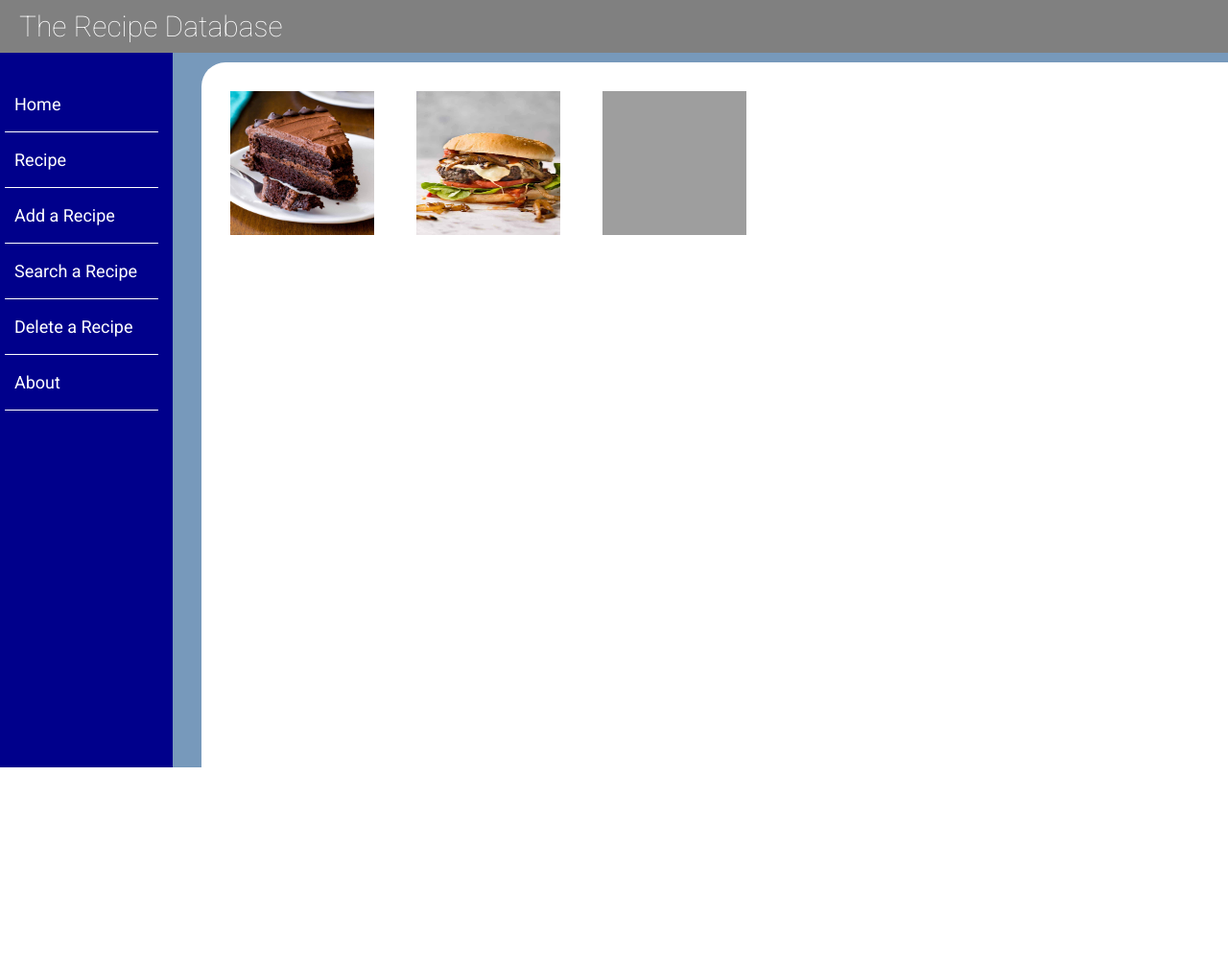
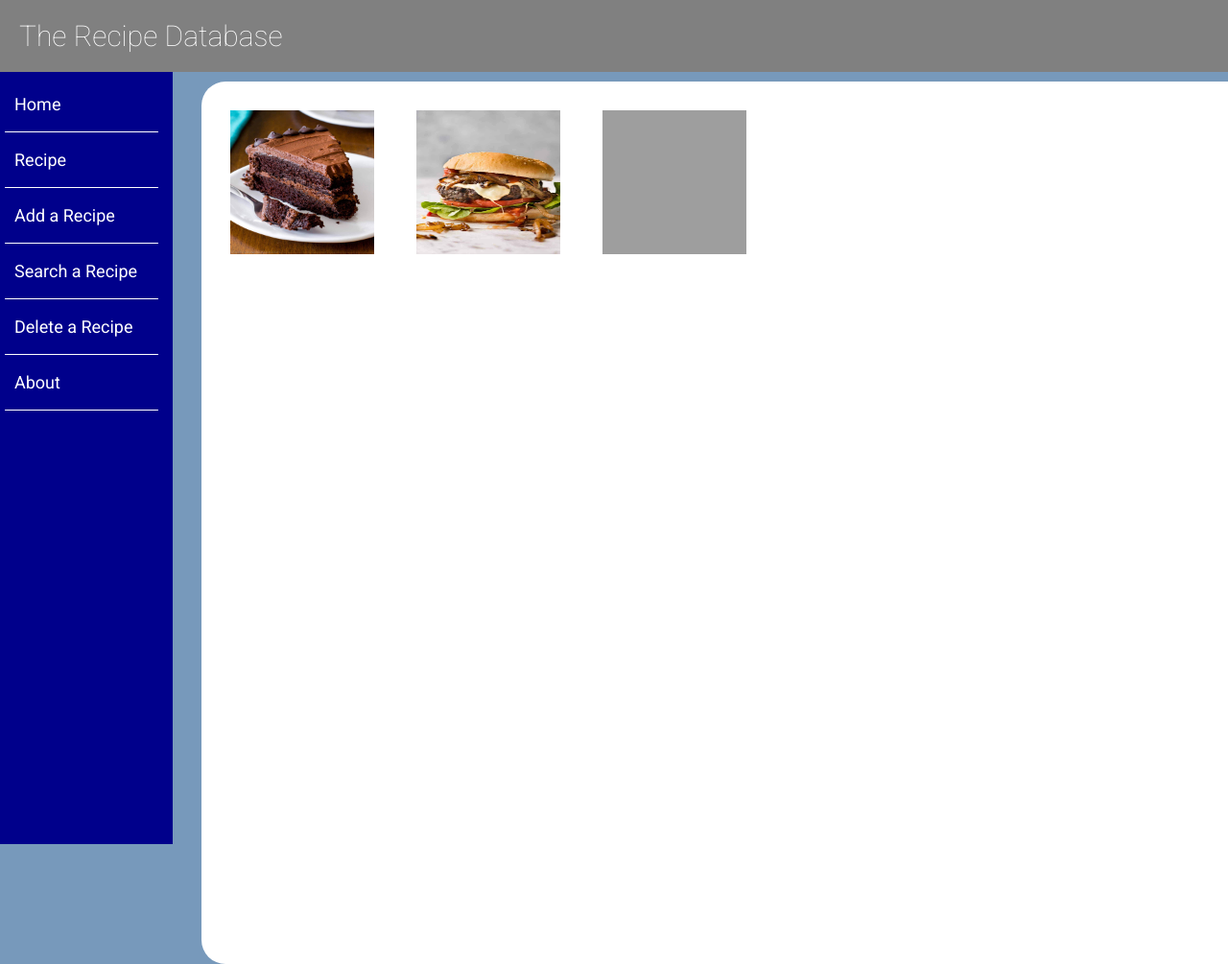
Before and after one commit to liaoto/CS_340_final, a PHP site: page /public/homepage.html in a window 1280 px wide; the page is wider, and only the part inside the window is pictured. Shown: that part at 96% size. Before the commit the page ends 800 px from the top of that part, so only its background shows below. Run offline with PHP 8.4, Linux system fonts and the light colour scheme; grey boxes are pictures that could not be loaded.

Commit message:
Add files via upload

```diff
--- a/public/style.css
+++ b/public/style.css
@@ -3,7 +3,10 @@ body {
   margin: 0;
   background-color: #7799bb;
   overflow-y: scroll;
+  height: 900px;
+  width: 100%;
 }
+
 
 a {
   text-decoration: none;
@@ -11,11 +14,14 @@ a {
 
 .site-title {
   margin: 0;
-  padding: 10px 20px;
+  padding: 20px 20px;
   font-size: 30px;
   font-weight: 100;
   background-color: gray;
   color: #fff;
+  width: 100%;
+  position: relative;
+  z-index: 2;
 }
 
 .navbar {
@@ -24,11 +30,11 @@ a {
   width: 180px;
   height: 100%;
   position: fixed;
-  z-index: -1;
   top: 0;
   left: 0;
   overflow-x: hidden;
   padding-top: 80px;
+  z-index = -1;
 
 }
 
@@ -50,28 +56,28 @@ a {
 .img-container {
 	padding: 10px;
 	margin: 10px;
-	position: fixed;
 	width: 100%;
 	left: 200px;
-	z-index: -1;
 	background-color: white;
 	border-radius: 25px;
+	position: relative;
+
 }
 
 .container {
+	position: relative;
 	padding: 10px;
 	margin: 10px;
-	position: fixed;
 	width: 100%;
-	height: 100%;
+	height: 1600px;
 	left: 200px;
-	z-index: -1;
 	background-color: white;
 	border-radius: 25px;
 }
 
 .add-container {
 	padding: 50px;
+	position: relative;
 }
 
 .title {
@@ -99,6 +105,7 @@ a {
     font-size: 16px;
     cursor: pointer;
     display: float;
+
 }
 
 .btn:hover {background: #eee;}
```
Also changed, not shown: public/Add_recipe.html (+10 -6 lines).
